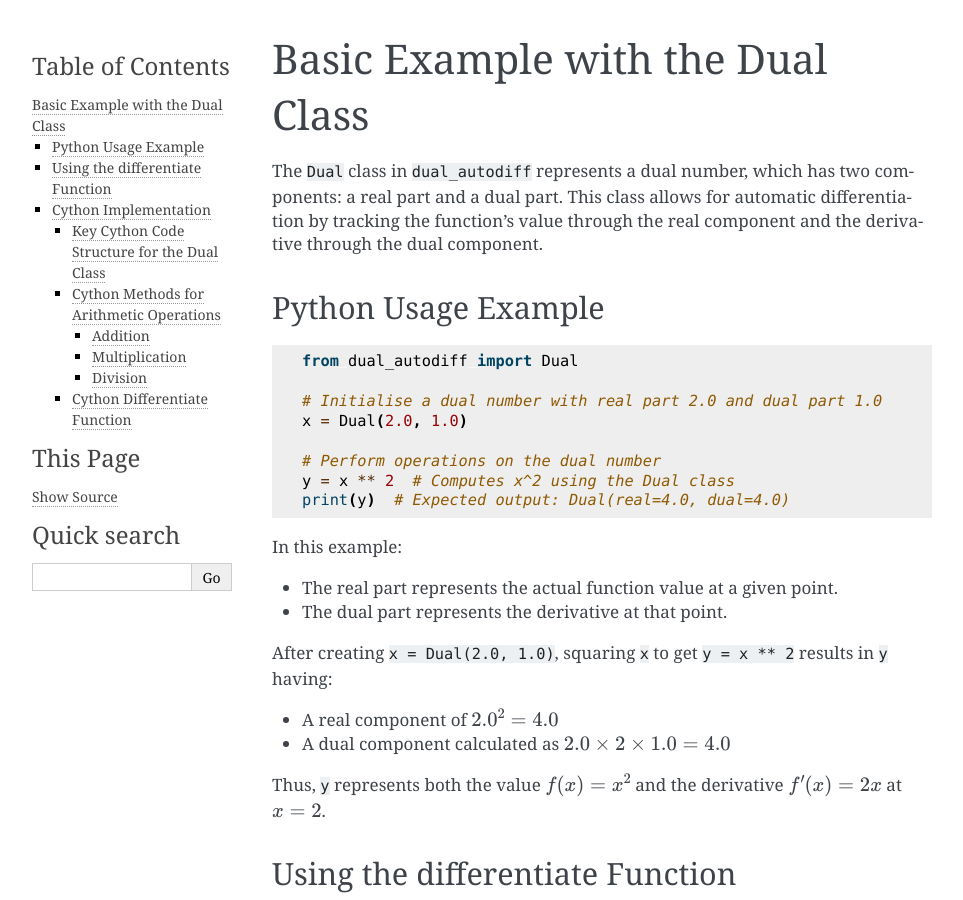
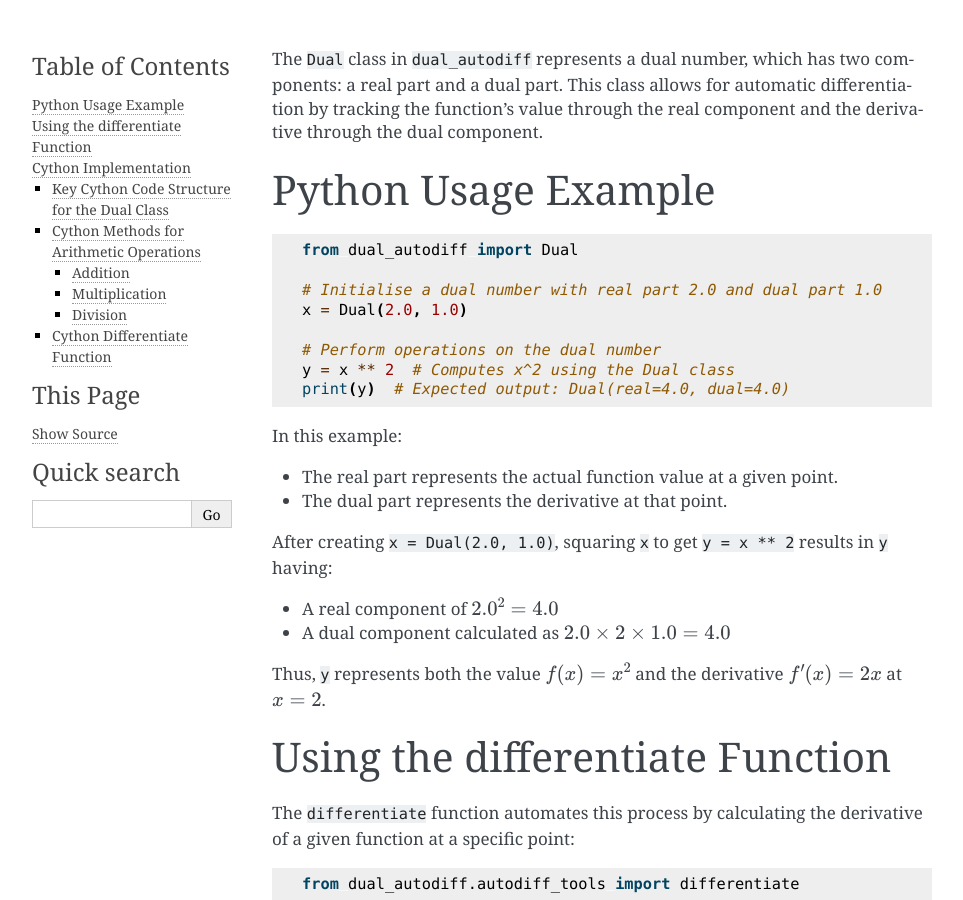
Before and after one commit to boboboon/dual_autodiff, a Sphinx documentation site: the page built from docs/md/usage.md, in a window 1280 px wide and 900 px high. Shown: the whole window, without its empty margins (148-1111 px from the left). Built offline with Sphinx 7.4.7, drawn with Linux system fonts in a browser that asks for light colours.

Commit message:
usage title remove

```diff
--- a/docs/md/usage.md
+++ b/docs/md/usage.md
@@ -1,5 +1,3 @@
-# Basic Example with the Dual Class
-
 The `Dual` class in `dual_autodiff` represents a dual number, which has two components: a real part and a dual part. This class allows for automatic differentiation by tracking the function's value through the real component and the derivative through the dual component.
 
 ## Python Usage Example
```
